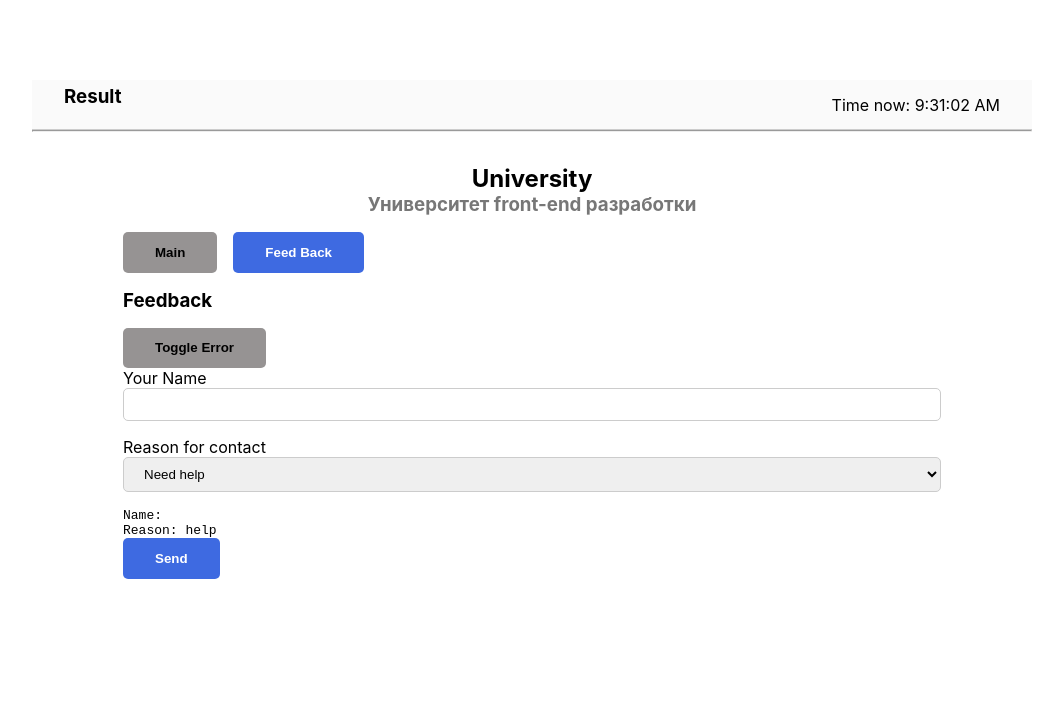
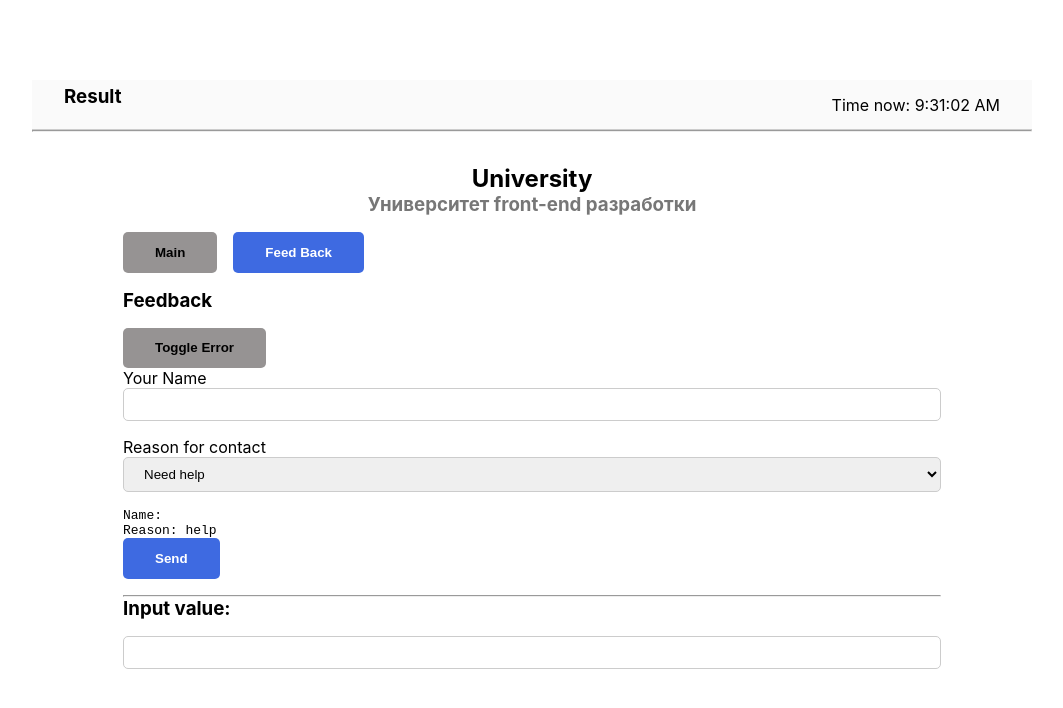
Before and after one commit to AleksandrKompanetc/react-application, a React (Create React App) app: page / in a window 1280 px wide. Shown: the top 708 px of the page, without its empty margins (108-1171 px from the left). Built offline with nearby package versions, Linux system fonts and the light colour scheme; the HTML template or start-up script is replaced by a standard one.

Commit message:
added function StateVsRef

```diff
--- a/src/components/FeedbackSection.jsx
+++ b/src/components/FeedbackSection.jsx
@@ -1,5 +1,29 @@
 import { useState } from "react";
 import Button from "./Button/Button";
+
+function StateVsRef() {
+  const [value, setValue] = useState('');
+  const [show, setShow] = useState(false);
+
+  function handleKeyDown(event) {
+    if (event.key === 'Enter') {
+      setShow(true)
+    }
+  }
+
+  return (
+    <div>
+      <h3>Input value: {show && value}</h3>
+      <input
+        type="text"
+        onKeyDown={handleKeyDown}
+        value={value}
+        onChange={(e) => setValue(e.target.value)}
+        className="control"
+      />
+    </div>
+  )
+}
 
 export default function FeedbackSection() {
   const [form, setForm] = useState({
@@ -38,7 +62,7 @@ export default function FeedbackSection() {
 
       <Button onClick={toggleError}>Toggle Error</Button>
 
-      <form>
+      <form style={{marginBottom: '1rem'}}>
         <label htmlFor="name">Your Name</label>
         <input
           type="text"
@@ -66,6 +90,9 @@ export default function FeedbackSection() {
 
         <Button disabled={form.hasError} isActive={!form.hasError} className='button'>Send</Button>
       </form>
+
+      <hr />
+      <StateVsRef />
     </section>
   )
 }
```
